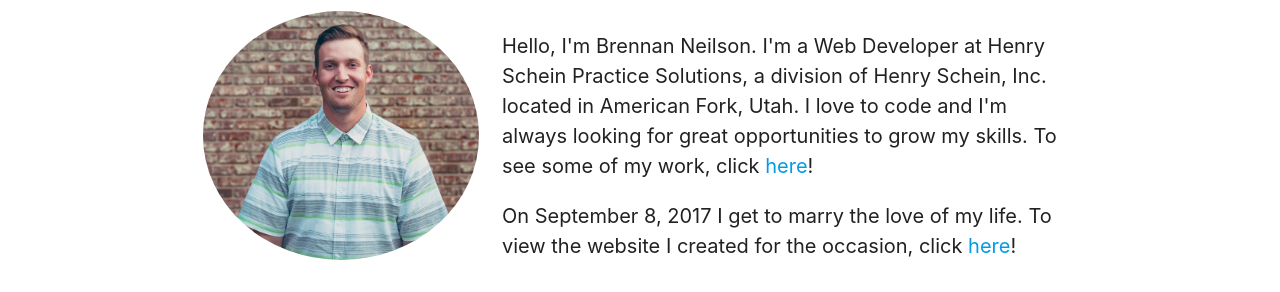
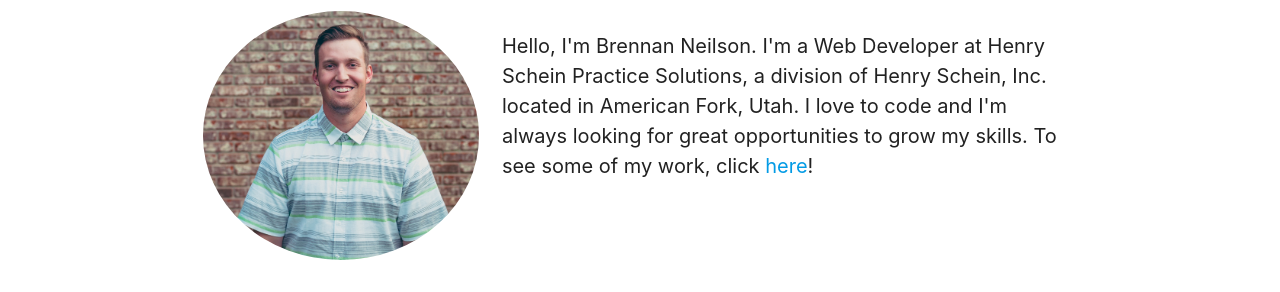
Before and after one commit to bvneilson/brennanneilson.com, a website: page public/index.html in a window 1280 px wide. Shown: the part 73-365 px from the top of the page. Drawn offline with nearby package versions, Linux system fonts and the light colour scheme; some packages are replaced by stand-ins of ours.

Commit message:
took down marriage blurb because the date passed

```diff
--- a/public/index.html
+++ b/public/index.html
@@ -39,7 +39,6 @@
         </div>
         <div class="col s8">
           <p>Hello, I'm Brennan Neilson. I'm a Web Developer at Henry Schein Practice Solutions, a division of Henry Schein, Inc. located in American Fork, Utah. I love to code and I'm always looking for great opportunities to grow my skills. To see some of my work, click <a href="/portfolio">here</a>!</p>
-          <p>On September 8, 2017 I get to marry the love of my life. To view the website I created for the occasion, click <a href="http://www.brennanandmarissa.com" target="_blank">here</a>!</p>
         </div>
 			</div>
       <div class="row" id="skills">
```
